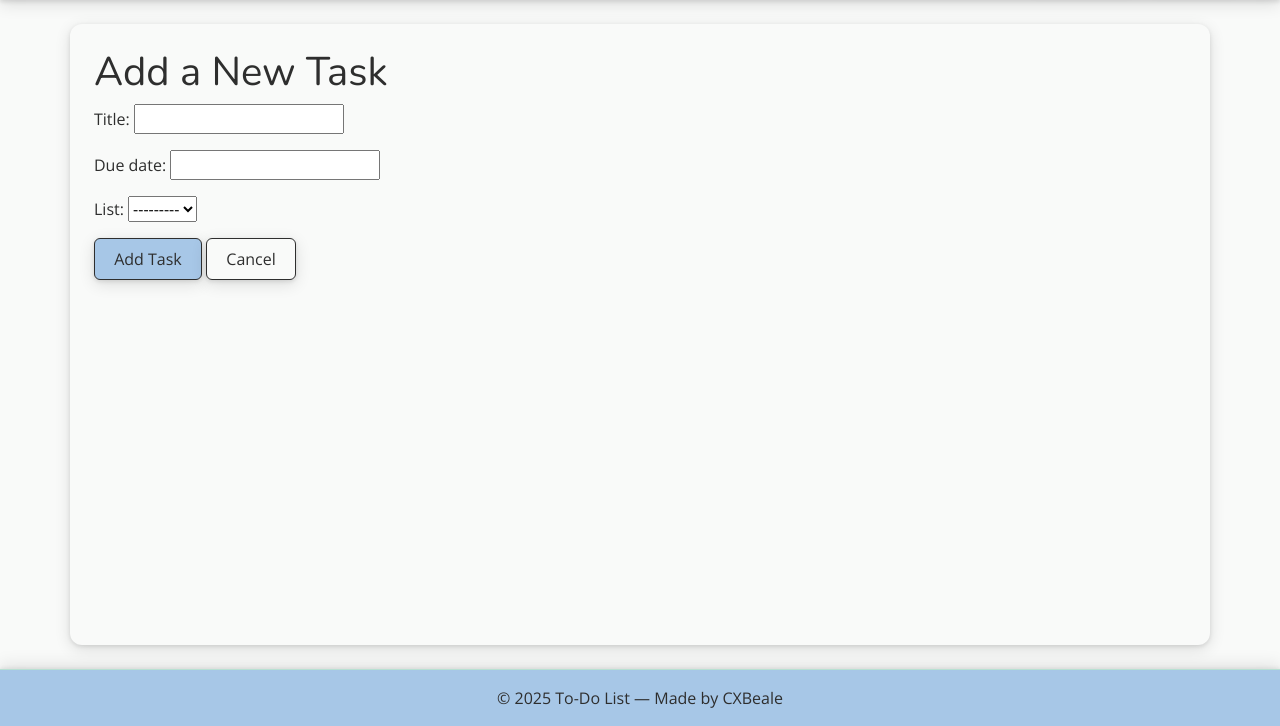
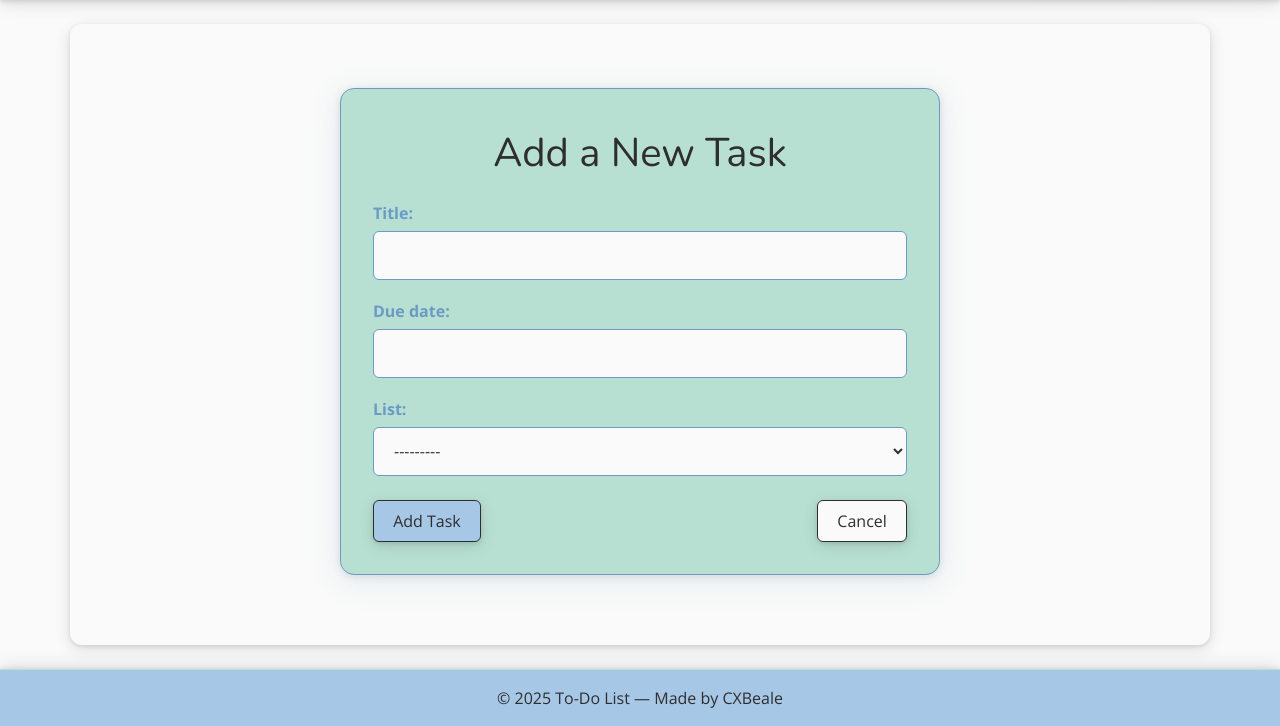
Before and after one commit to CXBeale/to-do-list, a Django app: page /add/ in a window 1280 px wide. Shown: the part 74-800 px from the top of the page. Run offline with Django 5.2, Linux system fonts and the light colour scheme; the visitor is signed in with stand-in values (Sample User, id 1); data that the repository does not hold is empty.

Commit message:
style the add and edit task form pages

```diff
--- a/assets/css/style.css
+++ b/assets/css/style.css
@@ -150,6 +150,64 @@ h1, h2, h3 {
   background: #fff;
   border-radius: 12px;
   box-shadow: 0 4px 24px rgba(0,0,0,0.08);
+}
+
+/* ========================= */
+/*       ADD/EDIT PAGES      */
+/* ========================= */
+
+/* Centered viewport for add/edit forms */
+.centered-form-viewport {
+  min-height: 70vh;
+  display: flex;
+  justify-content: center;
+  align-items: center;
+}
+
+/* Container width for add/edit forms */
+.task-form-container {
+  max-width: 480px;
+  width: 100%;
+}
+
+/* ========================= */
+/*    ADD/EDIT FORM INPUTS   */
+/* ========================= */
+.task-form-container input[type="text"],
+.task-form-container input[type="email"],
+.task-form-container input[type="password"],
+.task-form-container input[type="date"],
+.task-form-container input[type="number"],
+.task-form-container textarea,
+.task-form-container select {
+  display: block;
+  width: 100%;
+  padding: 0.7rem 1rem;
+  margin-bottom: 1.2rem;
+  border: 1.5px solid var(--color-primary-accent);
+  border-radius: 6px;
+  background: var(--color-background);
+  color: var(--color-text);
+  font-size: 1rem;
+  font-family: inherit;
+  transition: border-color 0.2s, box-shadow 0.2s;
+  box-sizing: border-box;
+}
+
+.task-form-container input:focus,
+.task-form-container textarea:focus,
+.task-form-container select:focus {
+  border-color: var(--color-accent);
+  outline: none;
+  box-shadow: 0 0 0 2px rgba(245,183,177,0.15);
+}
+
+/* Optional: Style labels for better alignment */
+.task-form-container label {
+  display: block;
+  margin-bottom: 0.4rem;
+  font-weight: 600;
+  color: var(--color-primary-accent);
 }
 
 /* ========================= */
@@ -343,6 +401,7 @@ h1, h2, h3 {
   box-shadow: 0 0 0 2px rgba(247,198,199,0.25);
 }
 
+
 /* ========================= */
 /*         ICONS             */
 /* ========================= */
--- a/todo/templates/todo/add_task.html
+++ b/todo/templates/todo/add_task.html
@@ -1,10 +1,17 @@
 {% extends "todo/base.html" %}
 {% block title %}Add Task{% endblock %}
 {% block content %}
-    <h1>Add a New Task</h1>
-    <form method="post">
-      {% csrf_token %} {{ form.as_p }}
-      <button type="submit" class="btn-custom btn-accent-custom">Add Task</button>
-      <a href="{% url 'list_overview' %}" class="btn-custom btn-primary-custom">Cancel</a>
-    </form>
+    <div class="centered-form-viewport">
+        <div class="task-container task-form-container">
+            <h1 class="mb-4 text-center">Add a New Task</h1>
+            <form method="post">
+                {% csrf_token %}
+                {{ form.as_p }}
+                <div class="d-flex justify-content-between mt-4">
+                    <button type="submit" class="btn-custom btn-accent-custom">Add Task</button>
+                    <a href="{% url 'list_overview' %}" class="btn-custom btn-primary-custom">Cancel</a>
+                </div>
+            </form>
+        </div>
+    </div>
 {% endblock %}
```
Also changed, not shown: todo/templates/todo/edit_task.html (+7 -1 lines).
